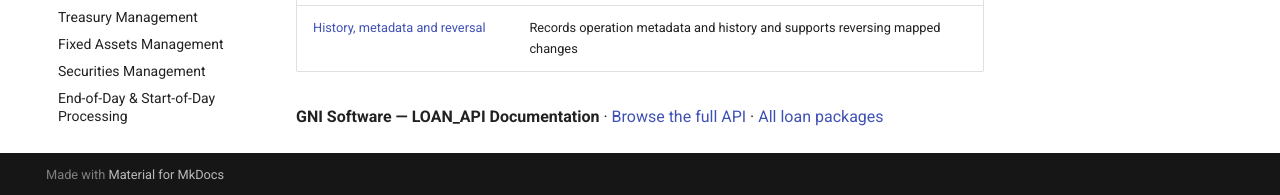
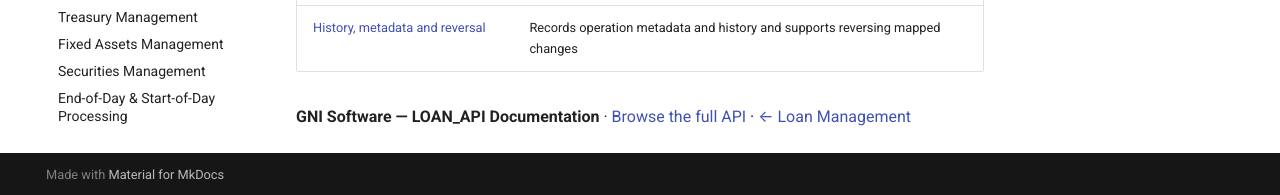
Before and after one commit to SadayCb/gni-documentation-poc9.0, an MkDocs documentation site: the page built from docs/loan-api.md, in a window 1280 px wide and 900 px high, scrolled down 1683 px. Shown: the part 702-897 px from the top of the window. Built offline with MkDocs 1.6.1 and Material for MkDocs 9.7.7, drawn with Linux system fonts in a browser that asks for light colours.

Commit message:
Update loan-api.md

```diff
--- a/docs/loan-api.md
+++ b/docs/loan-api.md
@@ -72,4 +72,4 @@ The API is organized into **nine navigation domains**. These categories organize
 | [History, metadata and reversal](api.md#domain-history-metadata-and-reversal) | Records operation metadata and history and supports reversing mapped changes |
 
 
-**GNI Software — LOAN_API Documentation** · [Browse the full API](api.md) · [All loan packages](index.md)
+**GNI Software — LOAN_API Documentation** · [Browse the full API](api.md) · [← Loan Management](./modules/loan-management.md)
```
